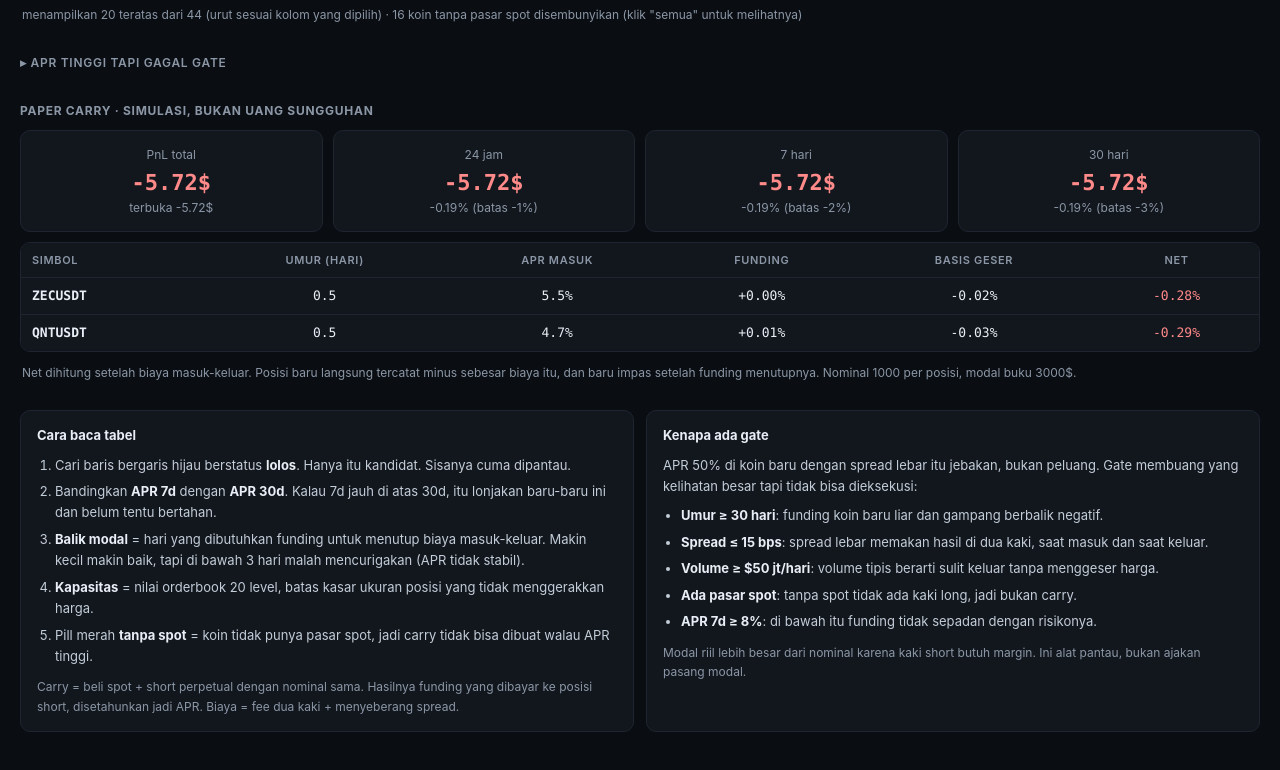
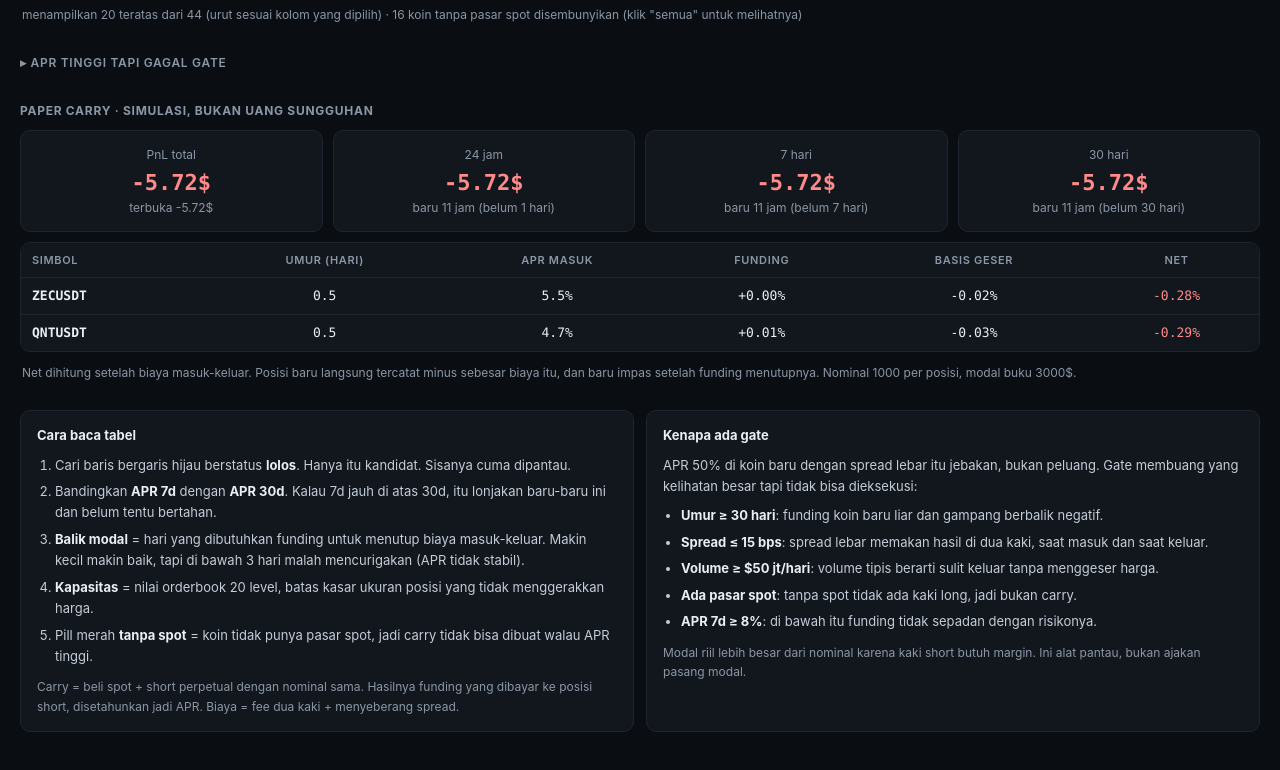
Before and after one commit to naufalianf/crypto-carry-radar, a plain HTML site: page web_vercel/index.html in a window 1280 px wide. Shown: the part 1154-1924 px from the top of the page. Drawn offline with Linux system fonts and the light colour scheme.

Commit message:
dash: kirim argumen hari ke jendela() — label 'belum N hari' tak pernah muncul

```diff
--- a/web_vercel/index.html
+++ b/web_vercel/index.html
@@ -362,9 +362,9 @@ function renderPaper(p) {
   }
   html += '<div class="sum">' +
     card("PnL total", p.pnl.total, "terbuka " + sgn(p.pnl.terbuka) + "$") +
-    card("24 jam", p.pnl.d1, jendela("d1", p.limits.harian)) +
-    card("7 hari", p.pnl.d7, jendela("d7", p.limits.mingguan)) +
-    card("30 hari", p.pnl.d30, jendela("d30", p.limits.bulanan)) + "</div>";
+    card("24 jam", p.pnl.d1, jendela("d1", p.limits.harian, 1)) +
+    card("7 hari", p.pnl.d7, jendela("d7", p.limits.mingguan, 7)) +
+    card("30 hari", p.pnl.d30, jendela("d30", p.limits.bulanan, 30)) + "</div>";
   if ((p.positions || []).length) {
     html += '<div class="tscroll"><table class="ptable"><tr><th>simbol</th><th>umur (hari)</th><th>APR masuk</th>' +
       "<th>funding</th><th>basis geser</th><th>net</th></tr>" +
```
